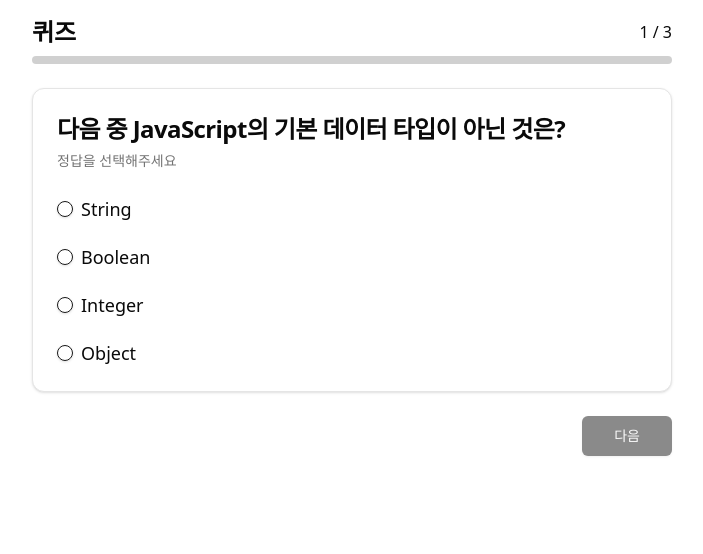
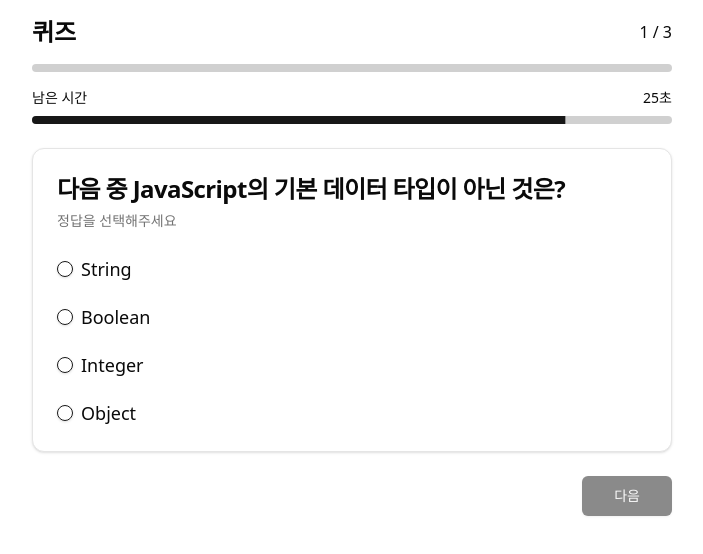
Before and after one commit to ianlee92/quiz-ground, a Next.js app: page / in a window 1280 px wide. Shown: the top 554 px of the page, without its empty margins (288-991 px from the left). Built offline with nearby package versions, Linux system fonts and the light colour scheme.

Commit message:
feat: Timer 기능 추가

```diff
--- a/app/page.tsx
+++ b/app/page.tsx
@@ -4,8 +4,11 @@ import { useState } from "react";
 import { Button } from "@/components/ui/button";
 import { Progress } from "@/components/ui/progress";
 import { QuizCard } from "@/components/quiz/QuizCard";
+import { Timer } from "@/components/quiz/Timer";
 import { quizzes } from "@/data/quizzes";
 import { QuizState } from "@/types/quiz";
+
+const TIME_PER_QUESTION = 30; // 각 문제당 30초
 
 export default function Home() {
   const [quizState, setQuizState] = useState<QuizState>({
@@ -43,6 +46,34 @@ export default function Home() {
     }
   };
 
+  const handleTimeUp = () => {
+    // 이미 답변을 선택한 경우 무시
+    if (quizState.answers[quizState.currentQuestionIndex] !== undefined) {
+      return;
+    }
+
+    // 시간 초과 시 자동으로 다음 문제로
+    setQuizState(prev => {
+      const newAnswers = [...prev.answers, -1]; // -1은 시간 초과를 의미
+
+      // 마지막 문제인 경우 퀴즈 완료
+      if (prev.currentQuestionIndex === quizzes.length - 1) {
+        return {
+          ...prev,
+          answers: newAnswers,
+          isComplete: true,
+        };
+      }
+
+      // 다음 문제로 이동
+      return {
+        ...prev,
+        currentQuestionIndex: prev.currentQuestionIndex + 1,
+        answers: newAnswers,
+      };
+    });
+  };
+
   const handleRestart = () => {
     setQuizState({
       currentQuestionIndex: 0,
@@ -71,7 +102,7 @@ export default function Home() {
   return (
     <div className="container max-w-2xl mx-auto p-4 min-h-screen">
       <div className="space-y-6">
-        <div className="space-y-2">
+        <div className="space-y-4">
           <div className="flex justify-between items-center">
             <h1 className="text-xl md:text-2xl font-bold">퀴즈</h1>
             <p className="text-sm md:text-base">
@@ -79,6 +110,12 @@ export default function Home() {
             </p>
           </div>
           <Progress value={progress} className="h-2" />
+          <Timer
+            duration={TIME_PER_QUESTION}
+            onTimeUp={handleTimeUp}
+            isActive={quizState.answers[quizState.currentQuestionIndex] === undefined}
+            questionId={currentQuiz.id}
+          />
         </div>
 
         <QuizCard
--- /dev/null
+++ b/components/quiz/Timer.tsx
@@ -0,0 +1,67 @@
+import { useEffect, useState, useCallback, useRef } from "react";
+import { Progress } from "@/components/ui/progress";
+
+interface TimerProps {
+  duration: number; // 초 단위
+  onTimeUp: () => void;
+  isActive: boolean;
+  questionId: number; // 문제 ID 추가
+}
+
+export function Timer({ duration, onTimeUp, isActive, questionId }: TimerProps) {
+  const [timeLeft, setTimeLeft] = useState(duration);
+  const timerRef = useRef<NodeJS.Timeout>();
+  const hasTriggeredRef = useRef(false);
+
+  const handleTick = useCallback(() => {
+    setTimeLeft((prev) => {
+      if (prev <= 1) {
+        if (!hasTriggeredRef.current) {
+          hasTriggeredRef.current = true;
+          // setTimeout을 사용하여 다음 렌더링 사이클에서 onTimeUp 호출
+          setTimeout(() => {
+            onTimeUp();
+          }, 0);
+        }
+        return 0;
+      }
+      return prev - 1;
+    });
+  }, [onTimeUp]);
+
+  useEffect(() => {
+    if (!isActive) {
+      if (timerRef.current) {
+        clearInterval(timerRef.current);
+      }
+      return;
+    }
+
+    hasTriggeredRef.current = false;
+    timerRef.current = setInterval(handleTick, 1000);
+
+    return () => {
+      if (timerRef.current) {
+        clearInterval(timerRef.current);
+      }
+    };
+  }, [isActive, handleTick]);
+
+  // 문제가 변경될 때마다 타이머 리셋
+  useEffect(() => {
+    setTimeLeft(duration);
+    hasTriggeredRef.current = false;
+  }, [duration, questionId]);
+
+  const progress = (timeLeft / duration) * 100;
+
+  return (
+    <div className="space-y-2">
+      <div className="flex justify-between items-center text-sm">
+        <span>남은 시간</span>
+        <span className="font-medium">{timeLeft}초</span>
+      </div>
+      <Progress value={progress} className="h-2" />
+    </div>
+  );
+}
```
